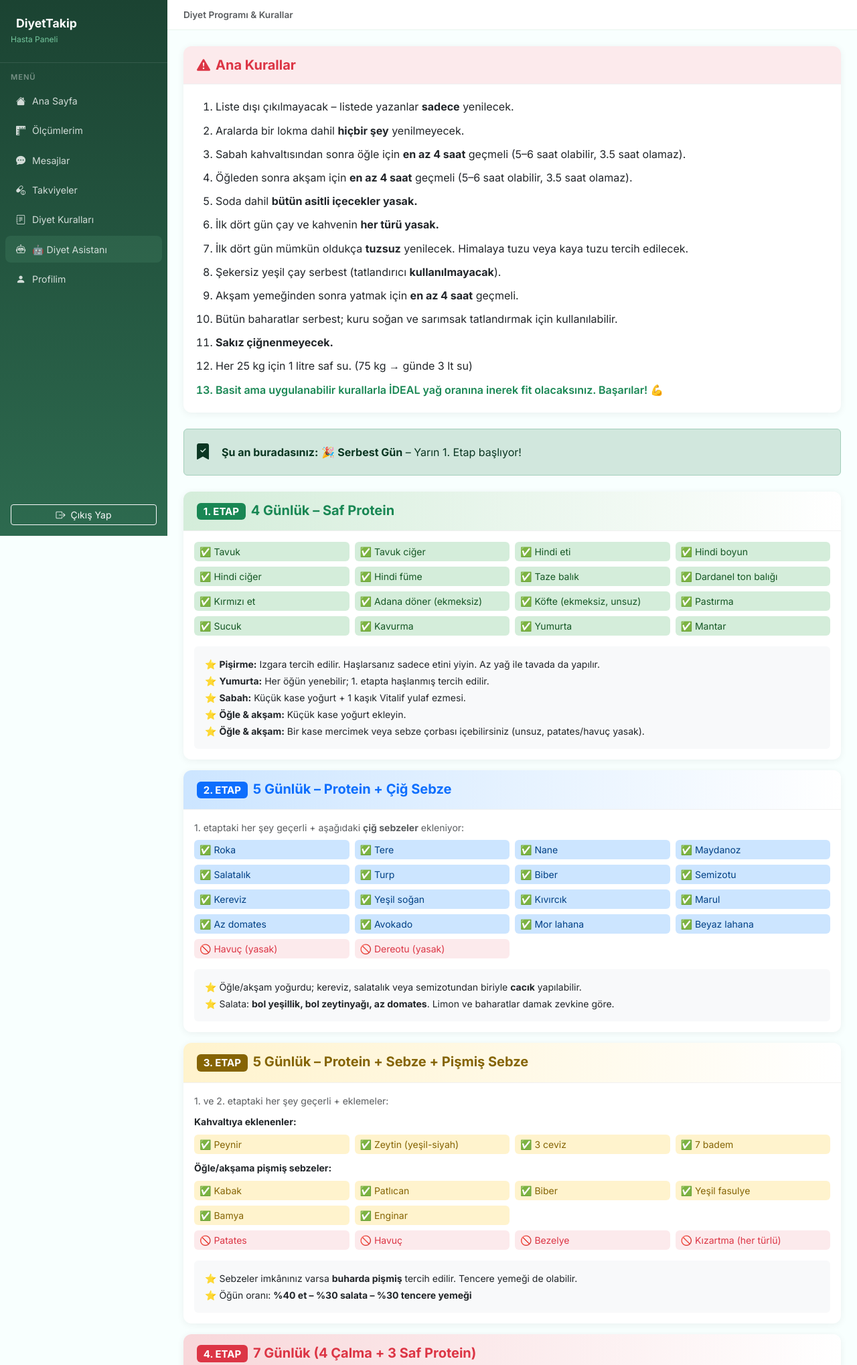
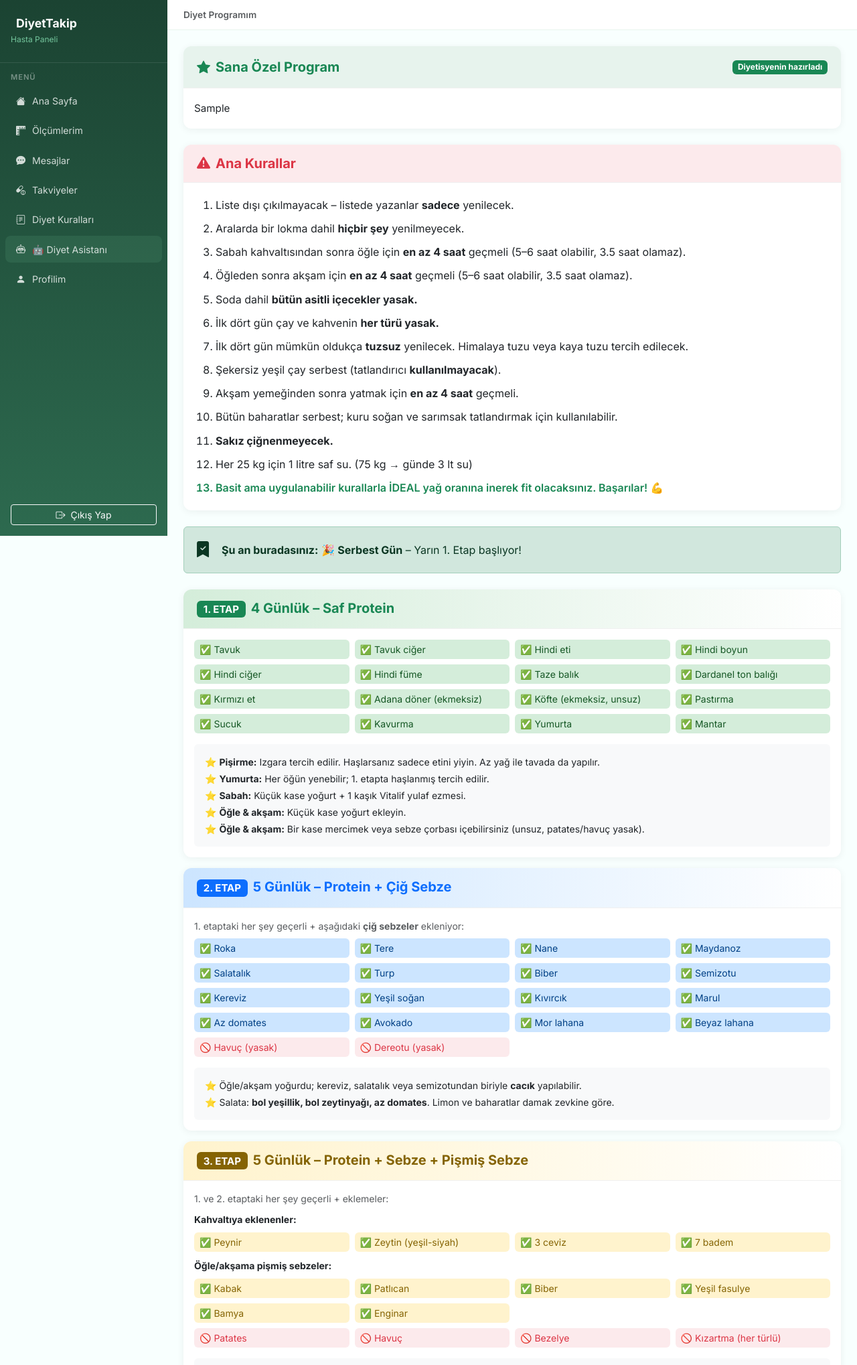
Before and after one commit to ozgurkarakoyun/diyet_01, a Flask app: template app/templates/patient/diet_rules.html in a window 1280 px wide. Shown: the top 2038 px of the page at 67% size. Run offline with Flask 3, Linux system fonts and the light colour scheme; the template is opened without the code that fills it: values that come from a table or form of the project are taken from there, others are empty; a user stored in the database is signed in; tables that the repository leaves empty hold one stand-in row (values such as "Sample post"); some libraries are stand-ins or nearby versions.

Commit message:
Update diet_rules.html

```diff
--- a/app/templates/patient/diet_rules.html
+++ b/app/templates/patient/diet_rules.html
@@ -1,8 +1,23 @@
 {% extends "base.html" %}
 {% block title %}Diyet Kuralları – DiyetTakip{% endblock %}
-{% block page_title %}Diyet Programı & Kurallar{% endblock %}
+{% block page_title %}Diyet Programım{% endblock %}
 
 {% block content %}
+
+{% if patient.personal_program %}
+<!-- Kişisel Program — Diyetisyen tarafından oluşturuldu -->
+<div class="card mb-4 border-success border-2">
+    <div class="card-header bg-success bg-opacity-10 d-flex align-items-center gap-2">
+        <i class="bi bi-star-fill text-success fs-5"></i>
+        <h5 class="mb-0 fw-bold text-success">Sana Özel Program</h5>
+        <span class="badge bg-success ms-auto">Diyetisyenin hazırladı</span>
+    </div>
+    <div class="card-body">
+        <div style="white-space:pre-wrap;line-height:1.8;font-size:.95rem;">{{ patient.personal_program }}</div>
+    </div>
+</div>
+{% endif %}
+
 <!-- Ana Kurallar -->
 <div class="card mb-4 border-danger border-2">
     <div class="card-header bg-danger bg-opacity-10">
```
